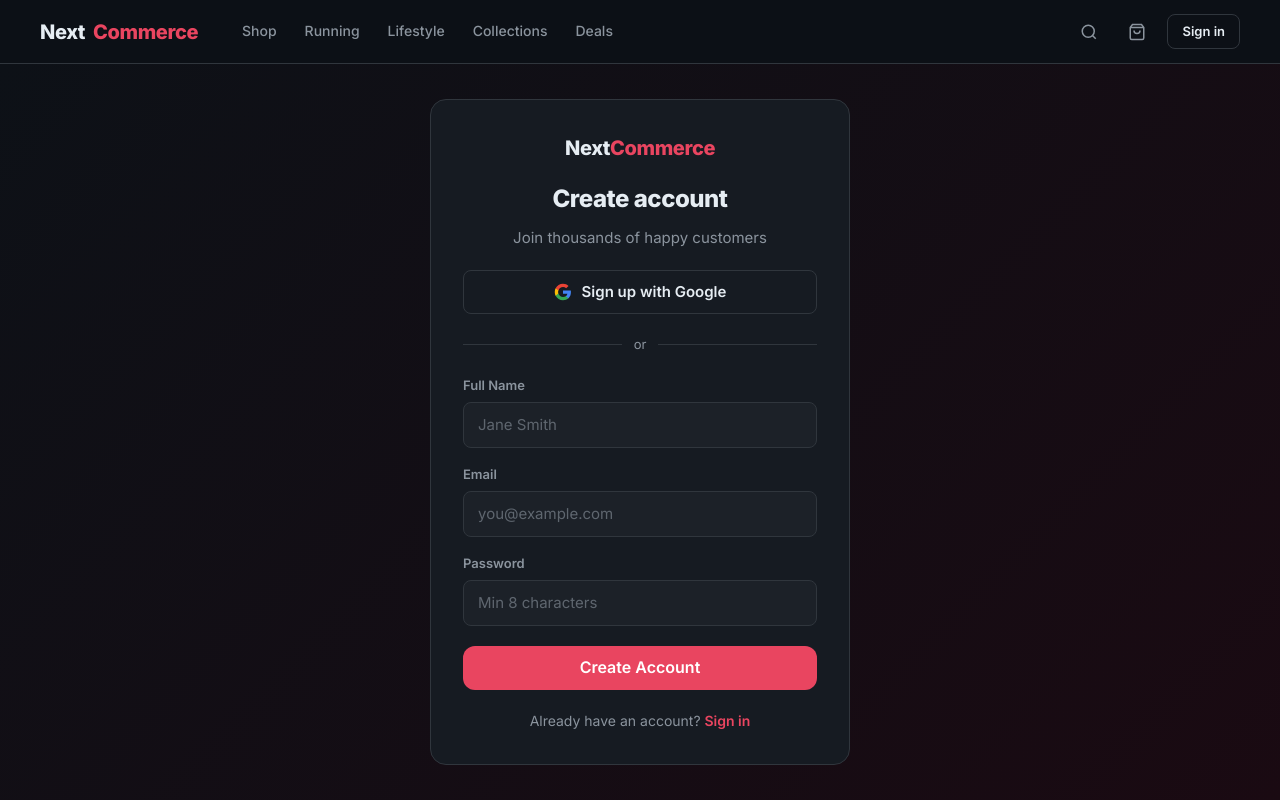
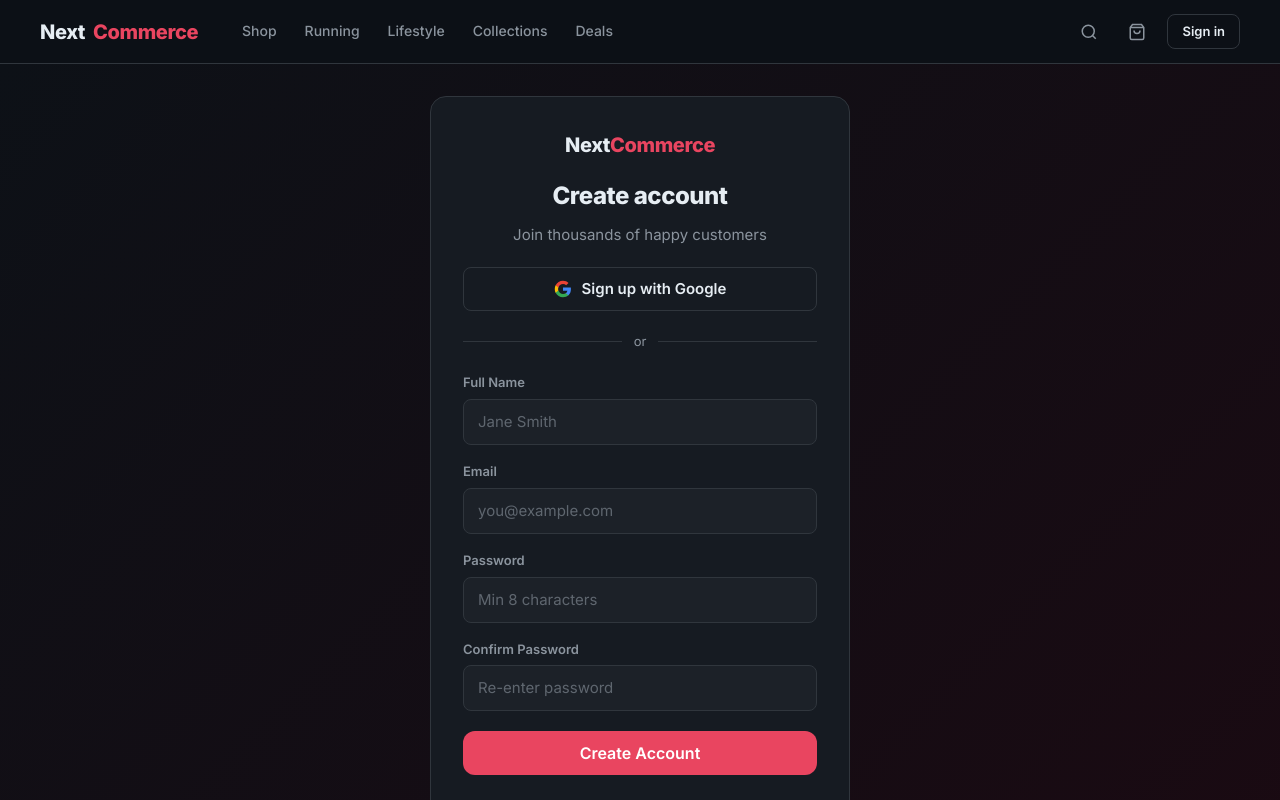
Before and after one commit to NHTanvir/NextCommerce, a Next.js app in the folder apps/web/: page /auth/register in a window 1280 px wide. Shown: the top 800 px of the page. Built offline with nearby package versions, Linux system fonts and the light colour scheme.

Commit message:
feat(web/register): replace useState with react-hook-form + zodResolver

```diff
--- a/apps/web/src/app/auth/register/page.tsx
+++ b/apps/web/src/app/auth/register/page.tsx
@@ -1,35 +1,45 @@
 'use client';
 
+import Link from 'next/link';
 import { useState } from 'react';
-import Link from 'next/link';
 import { useRouter } from 'next/navigation';
+import { useForm } from 'react-hook-form';
+import { zodResolver } from '@hookform/resolvers/zod';
 import { useAppDispatch } from '@/store/hooks';
 import { setCredentials } from '@/store/slices/auth.slice';
 import { useRegisterMutation } from '@/store/api/auth.api';
+import { registerSchema, type RegisterInput } from '@/lib/schemas/auth';
 import styles from '../auth.module.scss';
 
 export default function RegisterPage() {
   const dispatch = useAppDispatch();
   const router = useRouter();
   const [register, { isLoading }] = useRegisterMutation();
-  const [form, setForm] = useState({ name: '', email: '', password: '' });
-  const [error, setError] = useState('');
+  const [serverError, setServerError] = useState('');
 
-  async function handleSubmit(e: React.FormEvent) {
-    e.preventDefault();
-    setError('');
-    if (form.password.length < 8) {
-      setError('Password must be at least 8 characters');
-      return;
-    }
+  const {
+    register: rhfRegister,
+    handleSubmit,
+    formState: { errors },
+  } = useForm<RegisterInput>({
+    resolver: zodResolver(registerSchema),
+    defaultValues: { name: '', email: '', password: '', confirmPassword: '' },
+  });
+
+  async function onSubmit(values: RegisterInput) {
+    setServerError('');
     try {
-      const result = await register(form).unwrap();
+      const result = await register({
+        name: values.name,
+        email: values.email,
+        password: values.password,
+      }).unwrap();
       dispatch(setCredentials(result));
       localStorage.setItem('nc_token', result.token);
       localStorage.setItem('nc_user', JSON.stringify(result.user));
       router.push('/');
     } catch (err: any) {
-      setError(err?.data?.message ?? 'Registration failed. Please try again.');
+      setServerError(err?.data?.message ?? 'Registration failed. Please try again.');
     }
   }
 
@@ -54,45 +64,28 @@
 
         <div className={styles.divider}><span>or</span></div>
 
-        {error && <div className={styles.errorBox}>{error}</div>}
+        {serverError && <div className={styles.errorBox}>{serverError}</div>}
 
-        <form onSubmit={handleSubmit} className={styles.form}>
+        <form onSubmit={handleSubmit(onSubmit)} className={styles.form} noValidate>
           <div className={styles.field}>
             <label className={styles.label}>Full Name</label>
-            <input
-              type="text"
-              autoComplete="name"
-              required
-              className={styles.input}
-              value={form.name}
-              onChange={(e) => setForm((f) => ({ ...f, name: e.target.value }))}
-              placeholder="Jane Smith"
-            />
+            <input type="text" autoComplete="name" className={styles.input} placeholder="Jane Smith" {...rhfRegister('name')} />
+            {errors.name && <span className={styles.fieldError}>{errors.name.message}</span>}
           </div>
           <div className={styles.field}>
             <label className={styles.label}>Email</label>
-            <input
-              type="email"
-              autoComplete="email"
-              required
-              className={styles.input}
-              value={form.email}
-              onChange={(e) => setForm((f) => ({ ...f, email: e.target.value }))}
-              placeholder="you@example.com"
-            />
+            <input type="email" autoComplete="email" className={styles.input} placeholder="you@example.com" {...rhfRegister('email')} />
+            {errors.email && <span className={styles.fieldError}>{errors.email.message}</span>}
           </div>
           <div className={styles.field}>
             <label className={styles.label}>Password</label>
-            <input
-              type="password"
-              autoComplete="new-password"
-              required
-              minLength={8}
-              className={styles.input}
-              value={form.password}
-              onChange={(e) => setForm((f) => ({ ...f, password: e.target.value }))}
-              placeholder="Min 8 characters"
-            />
+            <input type="password" autoComplete="new-password" className={styles.input} placeholder="Min 8 characters" {...rhfRegister('password')} />
+            {errors.password && <span className={styles.fieldError}>{errors.password.message}</span>}
+          </div>
+          <div className={styles.field}>
+            <label className={styles.label}>Confirm Password</label>
+            <input type="password" autoComplete="new-password" className={styles.input} placeholder="Re-enter password" {...rhfRegister('confirmPassword')} />
+            {errors.confirmPassword && <span className={styles.fieldError}>{errors.confirmPassword.message}</span>}
           </div>
           <button type="submit" className={`btn btn--primary btn--lg ${styles.submitBtn}`} disabled={isLoading}>
             {isLoading ? 'Creating account…' : 'Create Account'}
```
